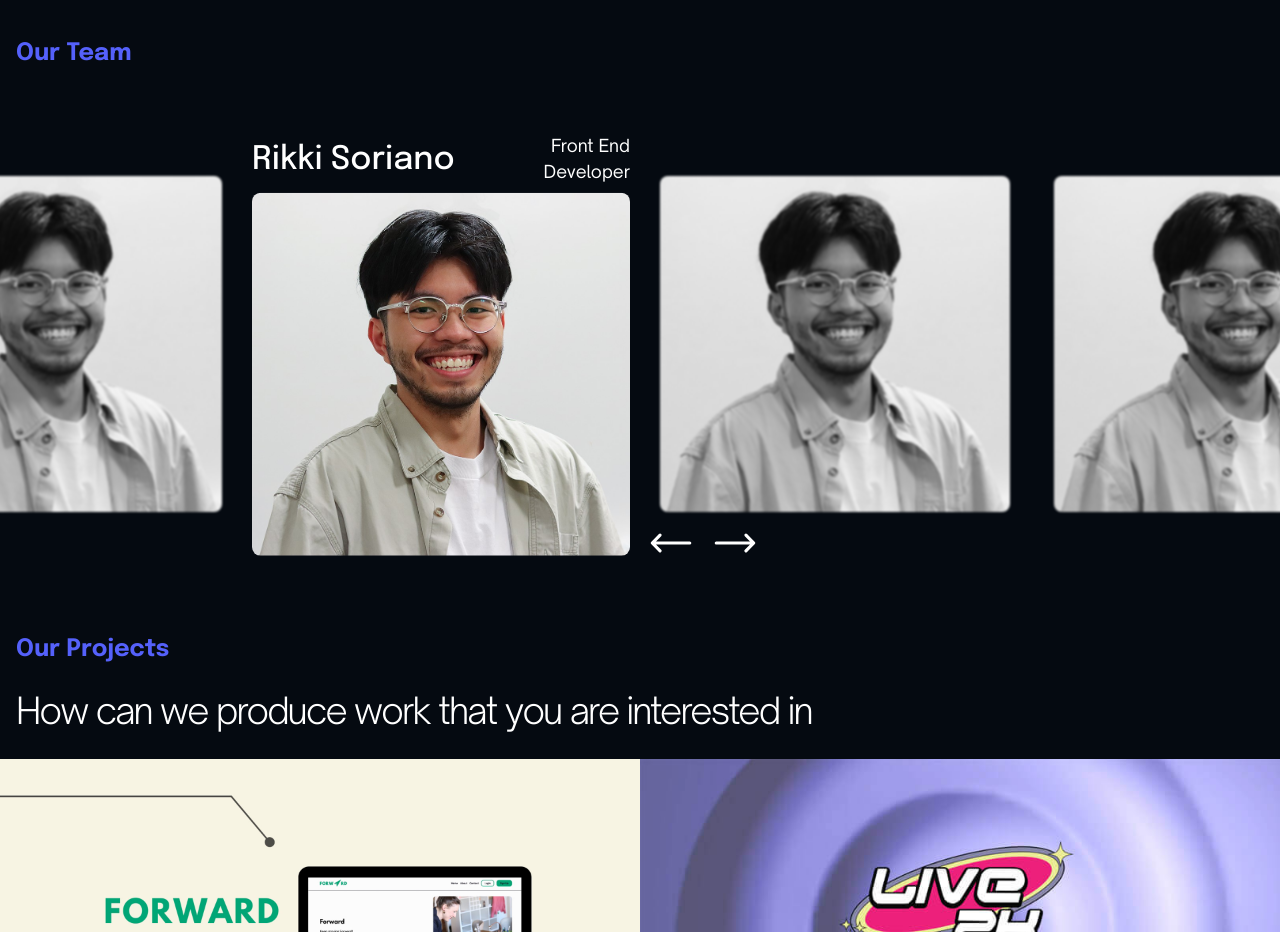
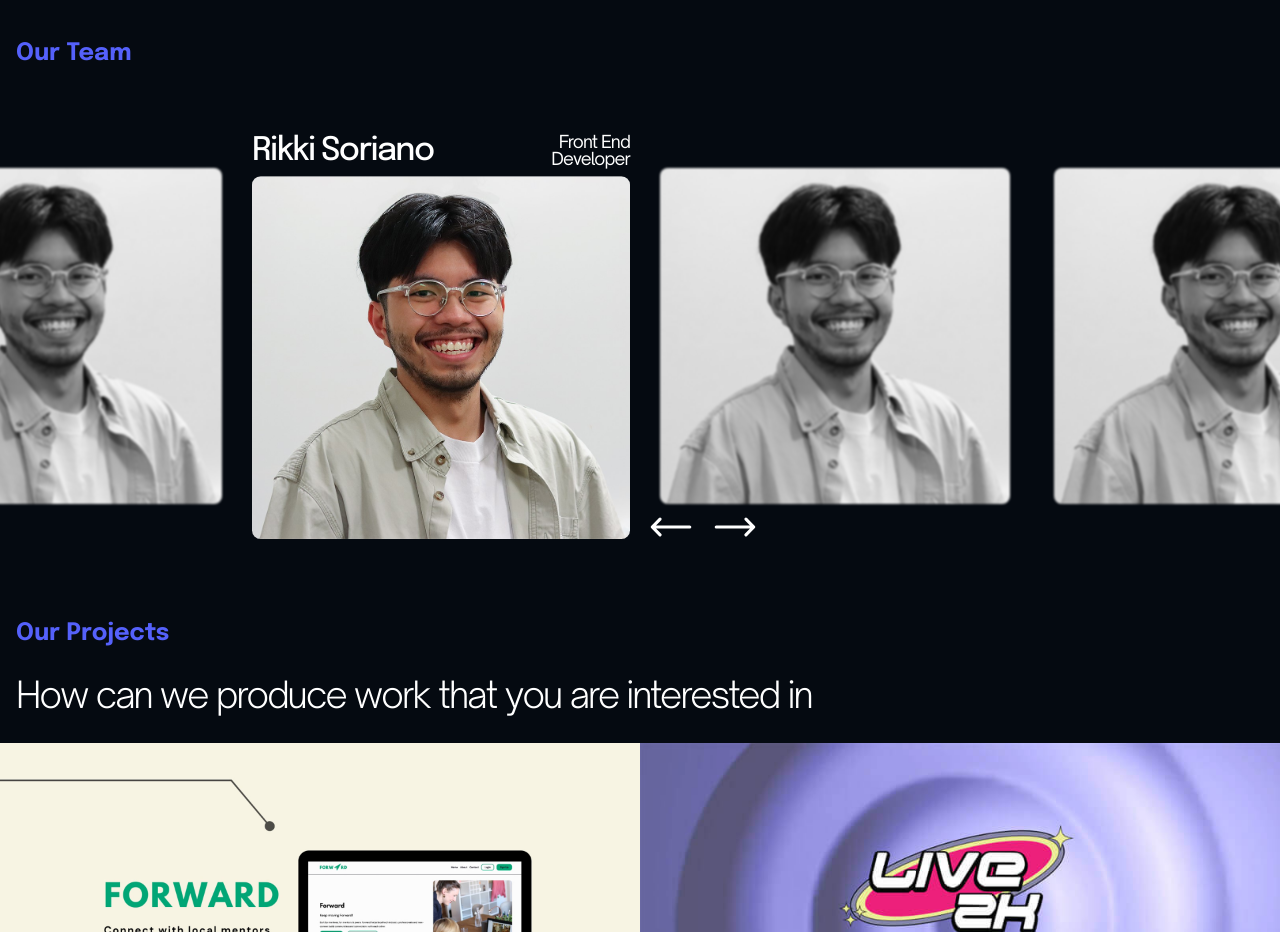
Before and after one commit to rikkilanz/opus-space, a Next.js app: page / in a window 1280 px wide. Shown: the part 1900-2832 px from the top of the page. Built offline with nearby package versions, Linux system fonts and the light colour scheme.

Commit message:
Added slider. Tweaked small text changes

```diff
--- a/app/components/TeamCard.jsx
+++ b/app/components/TeamCard.jsx
@@ -7,10 +7,10 @@ export default function TeamCard({ profileData }) {
     <div
     className="flex flex-row flex-wrap justify-center md:justify-start items-center gap-y-[8px] px-4 py-6 relative"
     >
-      <h4 className="font-epilogue font-medium text-[30px] md:text-[24px] lg:text-[30px] leading-[-1.6px] order-1 md:basis-[70%] md:text-left whitespace-no-wrap self-end">
+      <h4 className="font-epilogue font-medium text-[30px] md:text-[24px] lg:text-[30px] leading-[1em] tracking-[-0.05em] order-1 md:basis-[70%] md:text-left whitespace-no-wrap self-end">
         {profileData.name}
       </h4>
-      <p className="font-opensauce order-3 md:order-2 md:basis-[30%] text-[16px] md:text-right leading-[-1.6px] self-end">
+      <p className="font-opensauce order-3 md:order-2 md:basis-[30%] text-[16px] md:text-right leading-[1em] tracking-[-0.05em] self-end">
         {profileData.title}
       </p>
       <Image
--- a/app/components/TeamSlider.jsx
+++ b/app/components/TeamSlider.jsx
@@ -29,12 +29,12 @@ export default function TeamSlider() {
     ],
     nextArrow: (
       <button id="next">
-        <ArrowLongRightIcon className="hidden md:block w-[50px] cursor-pointer absolute bottom-0 z-[99] right-[25%]" />
+        <ArrowLongRightIcon className="hidden md:block right-[16%] bottom-[25px] w-[50px] cursor-pointer absolute lg:bottom-0 z-[99] lg:right-[25%]" />
       </button>
     ),
     prevArrow: (
       <button id="previous">
-        <ArrowLongLeftIcon className="hidden md:block w-[50px] cursor-pointer absolute bottom-0 z-[99] right-[30%]" />
+        <ArrowLongLeftIcon className="hidden md:block right-[24%] bottom-[25px] w-[50px] cursor-pointer absolute lg:bottom-0 z-[99] lg:right-[30%]" />
       </button>
     ),
   };
--- a/app/constants/index.js
+++ b/app/constants/index.js
@@ -11,7 +11,7 @@ export const teamData = [
     {
         id: 2,
         name: "Renzrick Endaya",
-        title: "User Experience Designer",
+        title: "UX Designer",
         imageUrl: rikkiSorianoProfile,
         alt: "A professional head shot image of Renzrick Endaya",
     },
```
